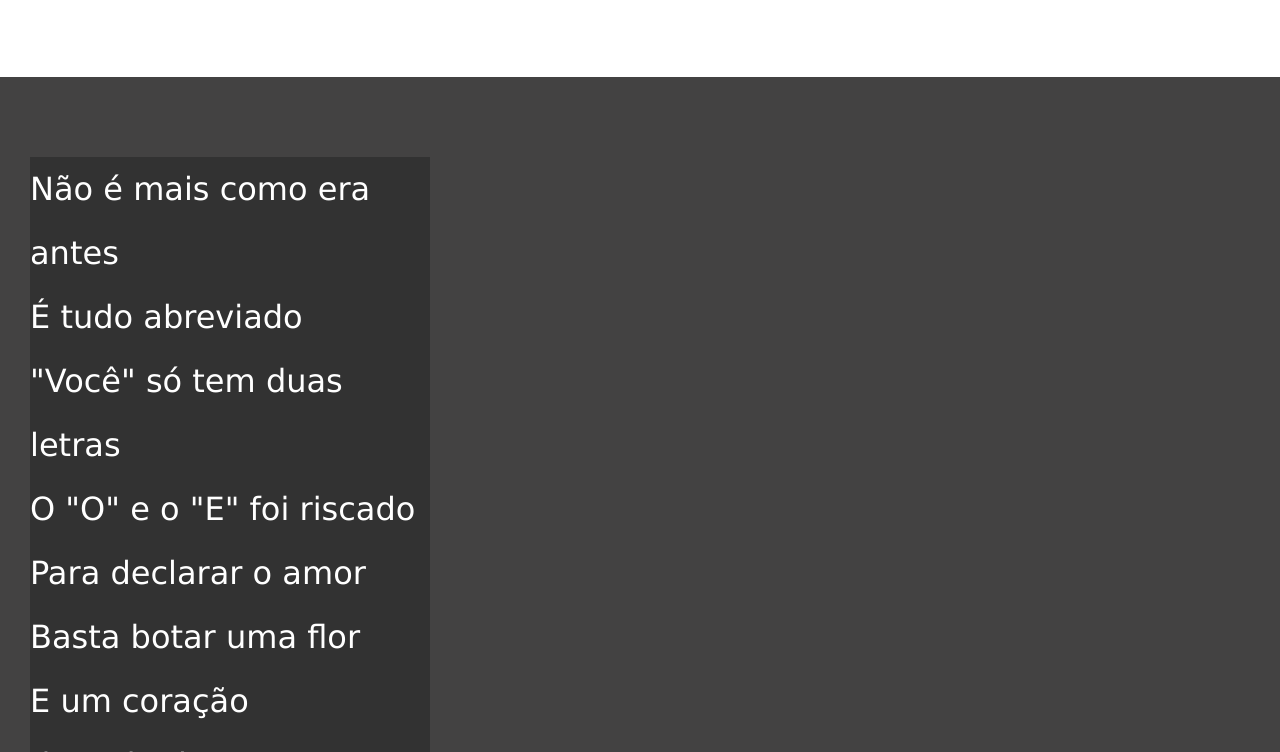
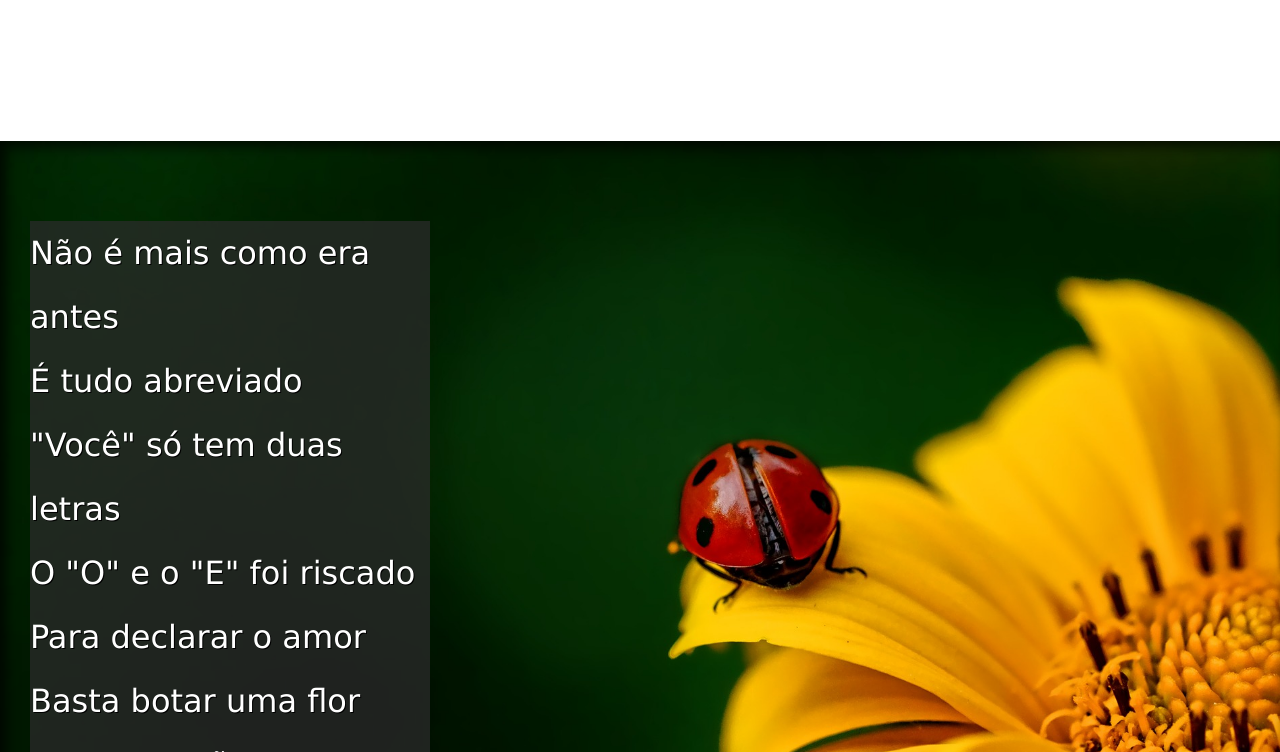
Before and after one commit to FelipeCapiberibe/Modulo-3, a plain HTML site: page modulo-3/desafio12/index.html in a window 1280 px wide. Shown: the part 688-1440 px from the top of the page. Drawn offline with Linux system fonts and the light colour scheme.

Commit message:
projeto cordel finalizado

```diff
--- a/modulo-3/desafio12/estilo/style.css
+++ b/modulo-3/desafio12/estilo/style.css
@@ -46,6 +46,9 @@ section{
     padding-left: 30px;
     font-size: 2.5vw;
 }
+section > p{
+    padding-bottom: 2em;
+}
 
 section.normal{
     background-color: white;
@@ -55,10 +58,23 @@ section.normal{
 section.imagem{
     background-color: rgba(23, 22, 22, 0.697);
     color: white;
+    box-shadow: inset 6px 6px 13px 0px rgba(0, 0, 0, 0.749);
+    background-attachment: fixed; /*Efeito de deixar a foto parada, efeito paralax*/
 }
 section.imagem > p{
     background-color: rgba(44, 44, 44, 0.719);
     width: 400px;
+    text-shadow: 1px 1px 0px black;
+}
+#img01{
+    background-image: url(../imagens/background001.jpg);
+    background-position: right center;
+    background-size: cover;
+}
+#img02{
+    background-image: url(../imagens/background002.jpg);
+    background-position: right center;
+    background-size: cover;
 }
 
 footer{
--- a/modulo-3/desafio12/index.html
+++ b/modulo-3/desafio12/index.html
@@ -25,7 +25,7 @@
         </p>
     </section>
 
-    <section class="imagem">
+    <section class="imagem" id="img01">
         <p>
             Não é mais como era antes <br>
             É tudo abreviado <br>
@@ -59,7 +59,7 @@
         </p>
     </section>
 
-    <section class="imagem">
+    <section class="imagem" id="img02">
         <p>
             Tenho saudade das cartas <br>
             Escritas com a própria mão <br>
```
